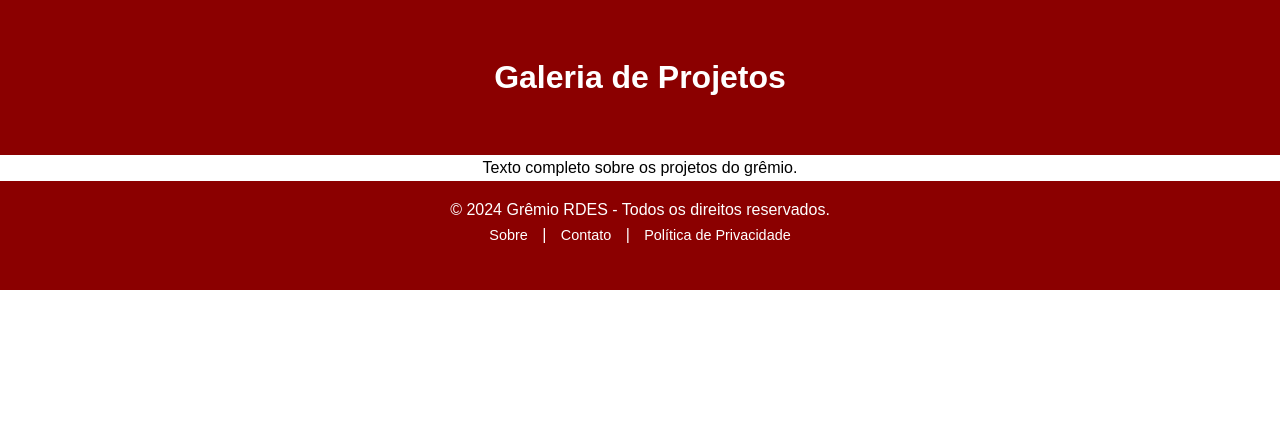
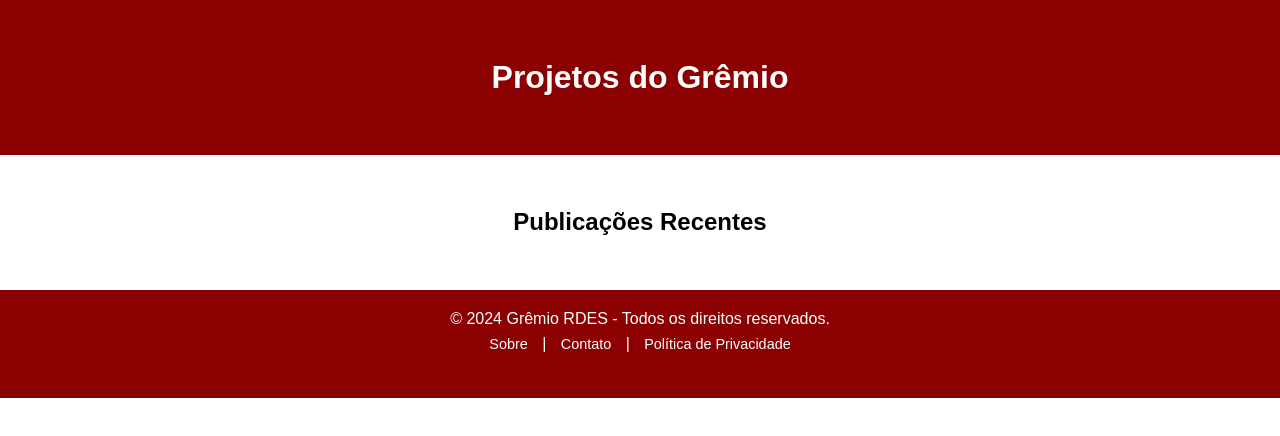
Before and after one commit to Max-16y/rdestimes, a website: page projetos.html in a window 1280 px wide. Drawn offline with Linux system fonts and the light colour scheme; some icons are missing.

Commit message:
Atualizar o projetos.html

```diff
--- a/projetos.html
+++ b/projetos.html
@@ -7,11 +7,21 @@
 </head>
 <body>
     <header>
-        <h1>Galeria de Projetos</h1>
+        <h1>Projetos do Grêmio</h1>
     </header>
     <main>
-        <p>Texto completo sobre os projetos do grêmio.</p>
-    </main>
+  <div id="content">
+    <section id="projectsSection">
+      <h2>Publicações Recentes</h2>
+      <div id="publicationsContainer">
+        <!-- Publicações aparecerão aqui -->
+      </div>
+    </section>
+  </div>
+
+  <script src="js/projetos.js"></script>
+</body>
+</html>
 
       <!-- Rodapé será carregado aqui -->
     <div id="footer-placeholder"></div>
```
